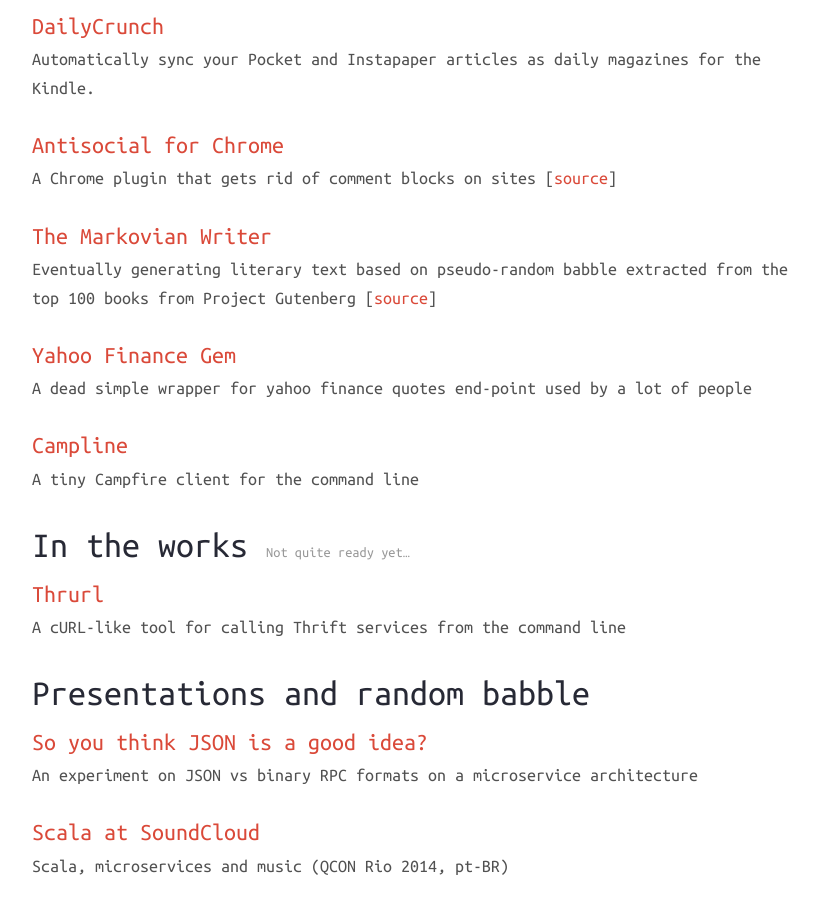
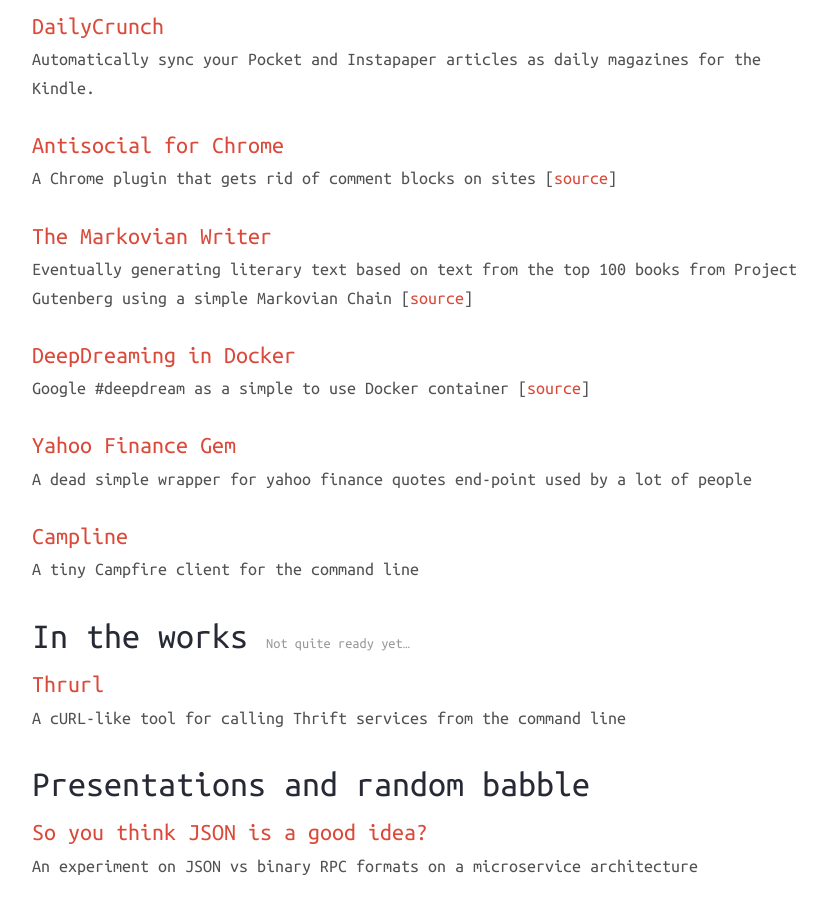
Before and after one commit to herval/herval.github.io, a Jekyll site: the page built from index.md, in a window 1280 px wide and 900 px high, scrolled down 435 px. Shown: the whole window, without its empty margins (224-1051 px from the left). Built offline with Jekyll 4.4.1, drawn with Linux system fonts in a browser that asks for light colours; nearby versions of some CDN libraries.

Commit message:
deepdreaming

```diff
--- a/index.md
+++ b/index.md
@@ -11,7 +11,10 @@ Automatically sync your Pocket and Instapaper articles as daily magazines for th
 A Chrome plugin that gets rid of comment blocks on sites [[source](https://github.com/herval/antisocial-chrome)]
 
 ## [The Markovian Writer](https://twitter.com/markovian_lit)
-Eventually generating literary text based on pseudo-random babble extracted from the top 100 books from Project Gutenberg [[source](https://github.com/herval/markovian_literature)]
+Eventually generating literary text based on text from the top 100 books from Project Gutenberg using a simple Markovian Chain [[source](https://github.com/herval/markovian_literature)]
+
+## [DeepDreaming in Docker](https://registry.hub.docker.com/u/herval/deepdream/)
+Google #deepdream as a simple to use Docker container [[source](https://github.com/herval/deepdream-docker)]
 
 ## [Yahoo Finance Gem](https://github.com/herval/yahoo-finance)
 A dead simple wrapper for yahoo finance quotes end-point used by a lot of people
```
